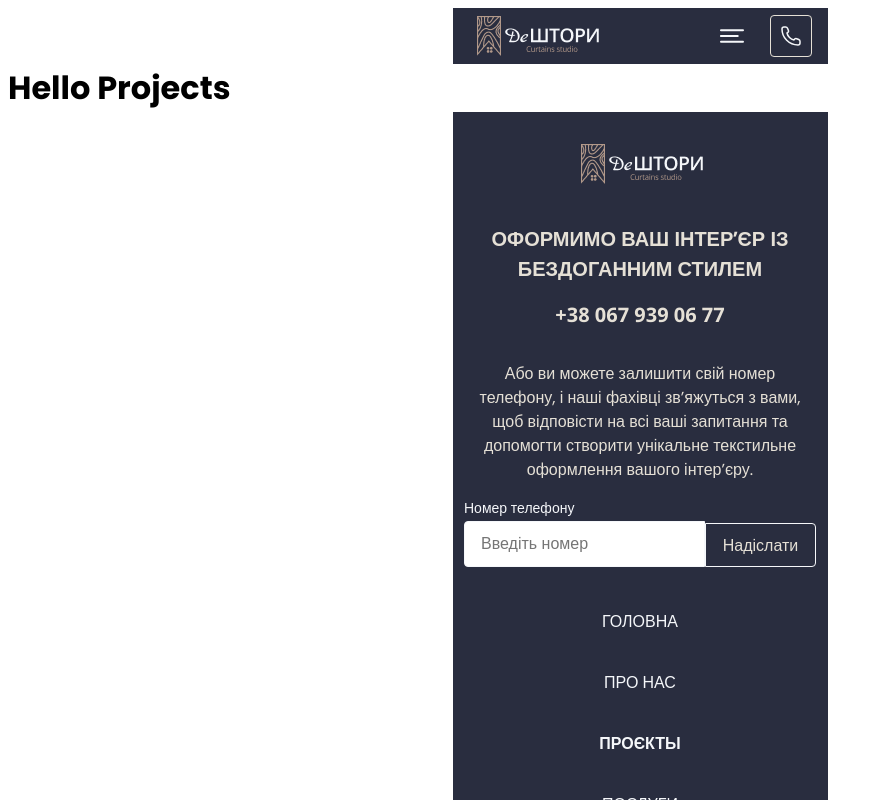
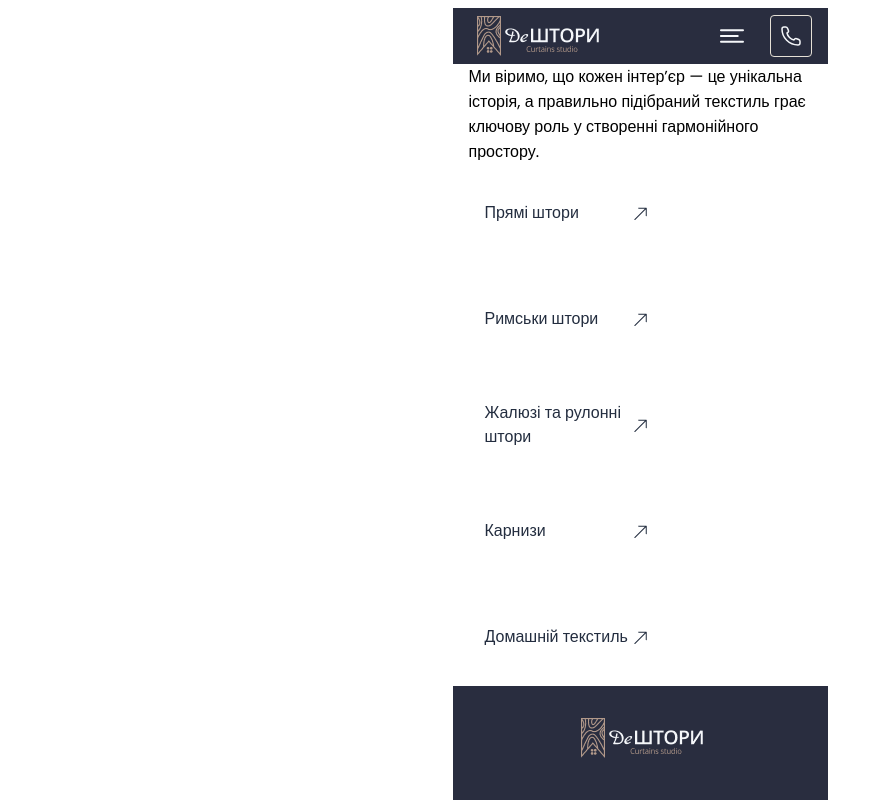
Before and after one commit to KP-Svitlana/deshtoro_byvolkova, a Next.js app: page /ourprojects in a window 1280 px wide. Shown: the top 800 px of the page, without its empty margins (0-881 px from the left). Built offline with nearby package versions, Linux system fonts and the light colour scheme.

Commit message:
added content and css for ourProgect page

```diff
--- a/src/app/globals.css
+++ b/src/app/globals.css
@@ -944,4 +944,66 @@ body {
     top: 560px;
     left: 652px;
   }
+}
+
+.ourProjects_section {
+  display: flex;
+  justify-content: center;
+  align-items: center;
+  flex-direction: column;
+}
+@media (min-width: 1440px) {
+  .ourProjects_section {
+    margin-top: 100px;
+    margin-bottom: 100px;
+    gap: 140px;
+  }
+}
+
+@media (min-width: 1440px) {
+  .ourProjects_text {
+    padding-left: 217px;
+    padding-right: 217px;
+    font-family: var(--font-markScript);
+    font-weight: 400;
+    font-size: 43px;
+    line-height: 120%;
+    letter-spacing: -2px;
+    color: #181818;
+  }
+}
+
+.ourProjects_list {
+  width: 100%;
+  display: flex;
+  justify-content: flex-start;
+  align-items: flex-start;
+  flex-direction: column;
+  gap: 8px;
+}
+
+.ourProjects_item {
+  height: 82px;
+  padding: 8px 21px 8px 16px;
+  width: 100%;
+  display: flex;
+  justify-content: flex-start;
+  align-items: center;
+}
+
+.ourProjects_item .button_link {
+  font-family: var(--font-poppins);
+  text-transform: none;
+  width: calc((100% - 8px) / 2);
+  display: flex;
+  justify-content: space-between;
+  align-items: center;
+}
+@media (min-width: 1440px) {
+  .ourProjects_item .button_link {
+    font-weight: 400;
+    font-size: 44px;
+    line-height: 150%;
+    letter-spacing: 0;
+  }
 }/*# sourceMappingURL=globals.css.map */
--- a/src/app/ourprojects/page.js
+++ b/src/app/ourprojects/page.js
@@ -1,3 +1,22 @@
+import { ourProjectsData } from "@/constants";
+import { Button } from "@/components/Button";
+
 export default function Ourprojects() {
-  return <h1>Hello Projects</h1>;
+  return (
+    <section className="container ourProjects_section">
+      <p className="ourProjects_text">
+        Ми віримо, що кожен інтер’єр — це унікальна історія, а правильно
+        підібраний текстиль грає ключову роль у створенні гармонійного простору.
+      </p>
+      <ul className="ourProjects_list">
+        {ourProjectsData.map((item) => {
+          return (
+            <li key={item.label} className="ourProjects_item">
+              <Button text={item.label} isErrow={true} path={item.href} />
+            </li>
+          );
+        })}
+      </ul>
+    </section>
+  );
 }
--- a/src/constants/index.js
+++ b/src/constants/index.js
@@ -1,4 +1,5 @@
 import { navLinks, socLinks } from "./path";
 import {aboutUsData} from "./aboutUsData.js";
+import {ourProjectsData} from "./ourProjectsData";
 
-export { navLinks, socLinks, aboutUsData };
+export { navLinks, socLinks, aboutUsData, ourProjectsData };
--- /dev/null
+++ b/src/constants/ourProjectsData.js
@@ -0,0 +1,7 @@
+export const ourProjectsData = [
+    {src:"", label: "Прямі штори", href: "/"},
+    {src:"", label: "Римськи штори", href: "/"},
+    {src:"", label: "Жалюзі та рулонні штори", href: "/"},
+    {src:"", label: "Карнизи", href: "/"},
+    {src:"", label: "Домашній текстиль", href: "/"},
+]
--- a/src/sass/layout/_layout.scss
+++ b/src/sass/layout/_layout.scss
@@ -3,3 +3,4 @@
 @import "./hero";
 @import "./footer";
 @import "./aboutUs";
+@import "./ourProjects";
--- /dev/null
+++ b/src/sass/layout/_ourProjects.scss
@@ -0,0 +1,48 @@
+.ourProjects_section {
+  @include flex(flex, center, center);
+  flex-direction: column;
+
+  @include mq(desktop) {
+    margin-top: 100px;
+    margin-bottom: 100px;
+
+    gap: 140px;
+  }
+}
+
+.ourProjects_text {
+  @include mq(desktop) {
+    padding-left: 217px;
+    padding-right: 217px;
+
+    font-family: var(--font-markScript);
+    @include font(400, 43px, 120%, -2px);
+    color: $black;
+  }
+}
+
+.ourProjects_list {
+  width: 100%;
+
+  @include flex(flex, flex-start, flex-start);
+  flex-direction: column;
+  gap: 8px;
+}
+
+.ourProjects_item {
+  height: 82px;
+  padding: 8px 21px 8px 16px;
+  width: 100%;
+  @include flex(flex, flex-start, center);
+}
+
+.ourProjects_item .button_link {
+  font-family: var(--font-poppins);
+  text-transform: none;
+  width: calc((100% - 8px) / 2);
+  @include flex(flex, space-between, center);
+
+  @include mq(desktop) {
+    @include font(400, 44px, 150%, 0);
+  }
+}
```
Also changed, not shown: src/accets/svg/arrowUp_big.svg (added), 1 other file (tests, documents, lock files or other folders).
